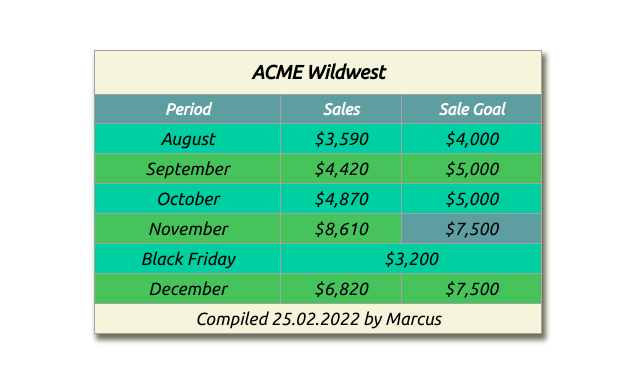
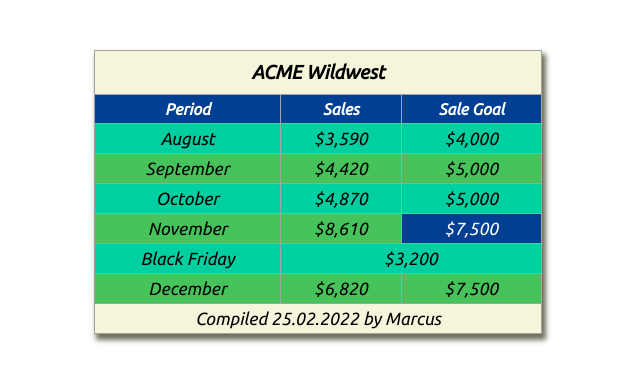
Before and after one commit to MarcusBYUI/Course-Home-Page, a plain HTML site: page lesson-8/tablebuild.html in a window 1280 px wide. Shown: the whole page, without its empty margins (322-962 px from the left). Drawn offline with Linux system fonts and the light colour scheme.

Commit message:
solved contrast

```diff
--- a/lesson-8/css/base.css
+++ b/lesson-8/css/base.css
@@ -39,7 +39,7 @@ thead th {
 
 tbody tr th {
     padding: 5px 10px;
-    background-color: cadetblue;
+    background-color: rgb(0, 63, 145);
     color: white;
 }
 
@@ -56,5 +56,6 @@ tbody tr:nth-child(odd) {
 }
 
 td.special {
-    background-color: cadetblue;
+    background-color: rgb(0, 63, 145);
+    color: white;
 }
```
